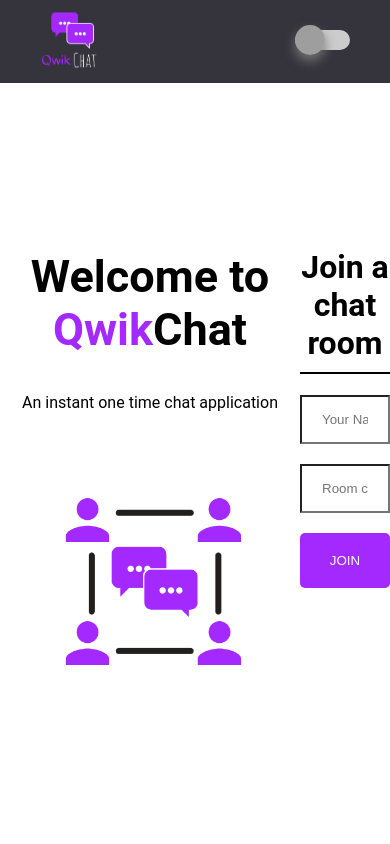
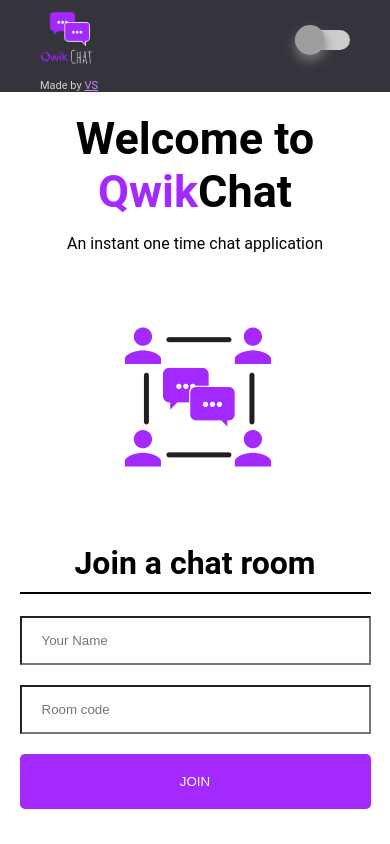
Before and after one commit to Vishruth-S/QwikCHAT, a React (Create React App) app in the folder Client/: page / in a window 390 px wide. Built offline with nearby package versions, Linux system fonts and the light colour scheme; grey boxes are pictures that could not be loaded.

Commit message:
initial working state

```diff
--- a/Client/src/components/Chat/Chat.css
+++ b/Client/src/components/Chat/Chat.css
@@ -43,7 +43,7 @@
     background-color: #bcbaba;
 }
 
-@media (min-width: 320px) and (max-width: 480px) {
+@media (min-width: 320px) and (max-width: 500px) {
     .outerContainer {
         height: 100%;
         flex-direction: column;
--- a/Client/src/components/Join/Join.css
+++ b/Client/src/components/Join/Join.css
@@ -85,12 +85,24 @@ button {
     margin-top: 20px;
 }
 
-@media (min-width: 320px) and (max-width: 480px) {
+@media (min-width: 320px) and (max-width: 500px) {
     .joinOuterContainer {
         height: 100%;
+        flex-direction: column;
+        padding-bottom: 20px;
     }
     .joinInnerContainer {
         width: 90%;
+    }
+    .welcomeContainer {
+        margin-top: 0px;
+    }
+    .welcome {
+        padding-top: 10px;
+        margin: 10px;
+    }
+    .welcome-image {
+        width: 250px;
     }
 }
 
--- a/Client/src/components/Navbar/Navbar.css
+++ b/Client/src/components/Navbar/Navbar.css
@@ -15,7 +15,7 @@
 }
 
 .nav-logo {
-    width: 80px;
+    width: 75px;
     margin: 10px;
 }
 
@@ -26,8 +26,22 @@
     /* margin-top: 30px; */
 }
 
+.vs {
+    font-size: 12px;
+    margin-left: 65px;
+    color: #d0d0d0
+}
+
+.vs>a {
+    color: #cb85ff
+}
+
 @media (max-width: 500px) {
     .navbar-brand {
         margin-left: 20px;
     }
+    .vs {
+        margin-left: 40px;
+        font-size: 11px;
+    }
 }
--- a/Client/src/components/Navbar/Navbar.js
+++ b/Client/src/components/Navbar/Navbar.js
@@ -6,8 +6,10 @@ const Navbar = ({ theme }) => {
     return (
         theme === "dark" ? (<div className="navbar-light">
             <span className="navbar-brand" ><img src={Logo} className="nav-logo" alt="Infix2Postfix_logo" /></span>
+            <div className="vs">Made by <a href="https://vishruth-s.github.io/Me">VS</a></div>
         </div>) : (<div className="navbar-dark">
             <span className="navbar-brand" ><img src={Logo} className="nav-logo" alt="Infix2Postfix_logo" /></span>
+            <div className="vs">Made by <a href="https://vishruth-s.github.io/Me">VS</a></div>
         </div>)
 
     )
```
